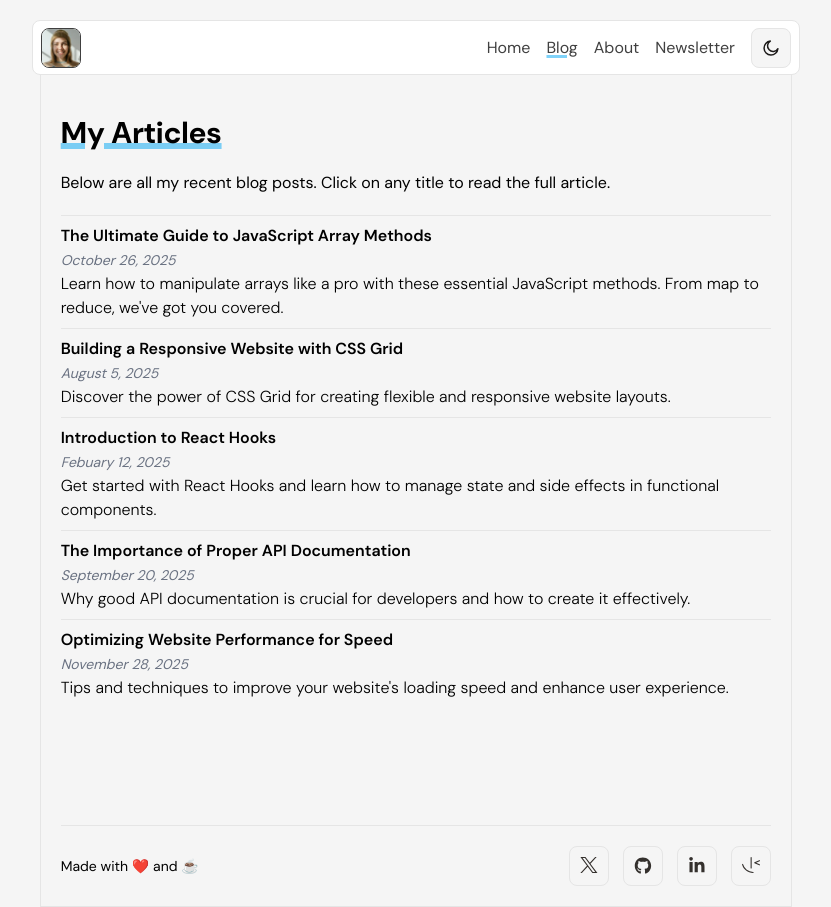
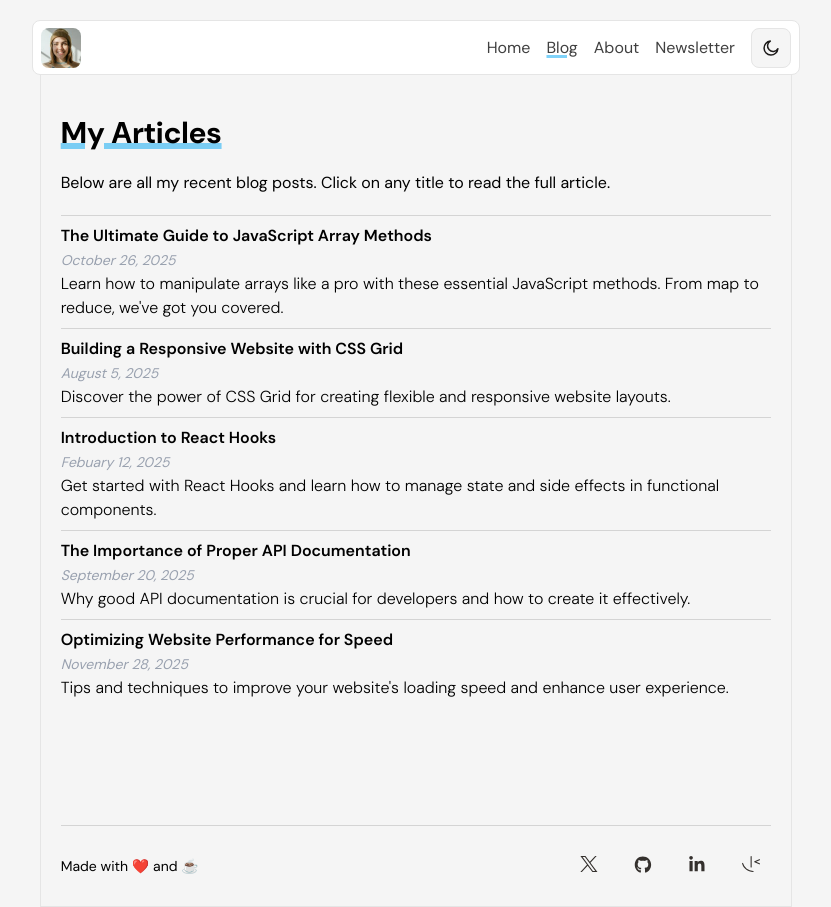
Before and after one commit to valts08/personal_blog, a React (Vite) app: page /blog in a window 1280 px wide. Shown: the whole page, without its empty margins (224-1055 px from the left). Built offline with nearby package versions, Linux system fonts and the light colour scheme.

Commit message:
moved content item dividers to a separate component, media links now render differently depending on placement within the page, now all pages have a dark mode variant

```diff
--- a/src/components/ArticleItem.tsx
+++ b/src/components/ArticleItem.tsx
@@ -1,7 +1,11 @@
 import { Link } from "react-router-dom";
 import ArticleItemType from "../types/ArticleItemType";
+import useThemeContext from "../hooks/useThemeContext";
+import Divider from "./Divider";
 
 const ArticleItem = ({ article, type }: {article: ArticleItemType, type?: string}) => {
+    const globalDarkTheme = useThemeContext()
+
     const months = new Map([
         [0,"January"],
         [1,"Febuary"],
@@ -27,14 +31,14 @@ const ArticleItem = ({ article, type }: {article: ArticleItemType, type?: string
 
     return (
         <>
-        {type === 'blog' && <div className='border-b border-neutral-200'></div>}
+            {type === 'blog' && <Divider />}
             <li className="py-2">
-            <h1 className="font-medium">
+                <h1 className={`${globalDarkTheme ? "text-white" : ""} font-medium`}>
                     <Link to="/" className="font-semibold hover:text-gray-700 hover:underline focus:p-[1px] focus:border-2 focus:rounded-md focus:border-sky-600">{article.title}</Link>
                 </h1>
-            <span className="text-gray-500 italic text-sm">{getFullDate(article.date)}</span>
+                <span className="text-gray-400 italic text-sm">{getFullDate(article.date)}</span>
                 {type === 'blog' && (
-                <span className="block font-light">{article.excerpt}</span>
+                    <span className={`${globalDarkTheme ? "text-gray-400" : ""} block font-light`}>{article.excerpt}</span>
                 )}
             </li>
         </>
--- /dev/null
+++ b/src/components/Divider.tsx
@@ -0,0 +1,9 @@
+import useThemeContext from "../hooks/useThemeContext"
+
+const Divider = () => {
+    const globalDarkTheme = useThemeContext()
+
+    return <div className={`${globalDarkTheme ? "border-neutral-700" : "border-neutral-300"} border-b`}></div>
+}
+
+export default Divider
--- a/src/components/Footer.tsx
+++ b/src/components/Footer.tsx
@@ -1,15 +1,18 @@
 import MediaLinks from "./MediaLinks";
+import useThemeContext from "../hooks/useThemeContext";
+import Divider from "./Divider";
 
 const Footer = () => {
+    const globalDarkTheme = useThemeContext()
 
     return (
         <>
-            <div className='border-b border-neutral-200'></div>
+            <Divider />
             <footer className='pt-5 mb-5'>
                 <div className='flex justify-between'>
-                    <span className='text-sm place-self-center'>Made with ❤️ and ☕</span>
+                    <span className={`${globalDarkTheme ? "text-white" : ""} text-sm place-self-center`}>Made with ❤️ and ☕</span>
                     <div className="flex gap-x-3.5 place-self-center">
-                        <MediaLinks />
+                        <MediaLinks placement="footer" />
                     </div>
                 </div>
             </footer>
--- a/src/components/LogoImg.tsx
+++ b/src/components/LogoImg.tsx
@@ -2,8 +2,11 @@ import githubLogo from '../../src/assets/images/logo-github.svg'
 import xLogo from '../../src/assets/images/logo-x.svg'
 import linkedinLogo from '../../src/assets/images/logo-linkedin.svg'
 import frontendmentorLogo from '../../src/assets/images/logo-frontend-mentor.svg'
+import useThemeContext from '../hooks/useThemeContext'
 
 const LogoImg = (props: any) => {
+
+    const globalDarkTheme = useThemeContext()
 
     let pageLink = '';
     let imgSrc = '';
@@ -32,7 +35,7 @@ const LogoImg = (props: any) => {
     // figure out how to get a border on focus on the socials link buttons
     return (
         <a href={pageLink}>
-            <div className="w-[40px] h-[40px] border-1 rounded-lg border-neutral-200 bg-neutral focus:outline-2 focus:outline-offset-4 focus:rounded-md focus:border-sky-600">
+            <div className={`${globalDarkTheme ? "brightness-0 invert" : ""} w-[40px] h-[40px] bg-neutral focus:outline-2 focus:outline-offset-4 focus:rounded-md focus:border-sky-600`}>
                 <img
                     className="my-[10px] mx-auto"
                     src={imgSrc}
--- a/src/components/MediaLinks.tsx
+++ b/src/components/MediaLinks.tsx
@@ -1,13 +1,23 @@
+import useThemeContext from "../hooks/useThemeContext"
 import LogoImg from "./LogoImg"
 
-const MediaLinks = () => {
+interface MediaLinkPlacement {
+    placement?: string
+}
+
+const MediaLinks = ({ placement }: MediaLinkPlacement) => {
+    const mediaLinksArray = ['x', 'github', 'linkedin', 'frontend-mentor']
+    const globalDarkTheme = useThemeContext()
 
     return (
         <>
-            <LogoImg type='x' />
-            <LogoImg type='github' />
-            <LogoImg type='linkedin' />
-            <LogoImg type='frontend-mentor' />
+            {mediaLinksArray && mediaLinksArray.map((mediaLink, index) => {
+                return (
+                    <div className={`${placement && placement === "footer" ? "" : "border-1 rounded-lg border-neutral-200"} ${globalDarkTheme ? "border-neutral-700" : ""} h-[40px]`}>
+                        <LogoImg key={index} type={mediaLink} /> {/* the width and height hack should be fixed, but for now ill leave it in */}
+                    </div>
+                )
+            })}
         </>
     )
 }
--- a/src/components/Navbar.tsx
+++ b/src/components/Navbar.tsx
@@ -12,13 +12,13 @@ const Navbar = ({ toggleFunc }: VoidFunction) => {
 
     const globalDarkTheme = useThemeContext() // fix this later, don't leave any type
 
-    const activeLinkStyles = "underline decoration-3 decoration-sky-500/50"
+    const activeLinkStyles = `${globalDarkTheme ? "text-white" : ""} underline decoration-3 decoration-sky-500/50`
     const hoverLinkStyles = "hover:underline hover:decoration-3 hover:decoration-sky-500/50"
 
     return (
         <div className={`${globalDarkTheme ? "text-neutral-400 bg-neutral-800 border-neutral-700" : "text-neutral-700 bg-white border-neutral-200"}  px-2 flex justify-between border rounded-lg min-h-[55px] items-center`}>
             <Link to="/personal_blog" className="w-[40px] h-[40px]"> {/* REDIRECT TO USER PROFILE */}
-                <img className="mx-auto border-1 rounded-lg" src={AvatarImg} alt="profile-image" />
+                <img className="mx-auto rounded-lg" src={AvatarImg} alt="profile-image" />
             </Link>
             <div className="flex gap-x-4 items-center">
                 <NavLink to="/personal_blog" className={({ isActive }) => {
--- a/src/components/PageHeading.tsx
+++ b/src/components/PageHeading.tsx
@@ -1,7 +1,11 @@
+import useThemeContext from "../hooks/useThemeContext"
+
 const PageHeading = ({ children }: any) => {
 
+    const globalDarkTheme = useThemeContext()
+
     return (
-        <h1 className="text-3xl font-bold pb-5 underline decoration-sky-500/50 decoration-6 underline-offset-0">
+        <h1 className={`${globalDarkTheme ? "text-white" : ""} text-3xl font-bold pb-5 underline decoration-sky-500/50 decoration-6 underline-offset-0`}>
             {children}
         </h1>
     )
--- a/src/pages/about/About.tsx
+++ b/src/pages/about/About.tsx
@@ -2,14 +2,16 @@ import WorkspaceImgLarge from "../../assets/images/image-workspace-large.jpg"
 import WorkspaceImgSmall from "../../assets/images/image-workspace-small.jpg"
 import MediaLinks from "../../components/MediaLinks";
 import PageHeading from "../../components/PageHeading";
+import useThemeContext from "../../hooks/useThemeContext";
 
 const About = () => {
+    const globalDarkTheme = useThemeContext()
 
     return (
         <section className="min-h-[750px] pt-10 pb-3">
             <PageHeading>About</PageHeading>
             <article>
-                <div className="py-5 text-justify">
+                <div className={`${globalDarkTheme ? "text-white" : ""} py-5 text-justify`}>
                     <p>
                         Hi, I’m Paulina! Ever since I can remember,
                         I’ve had a passion for creativity and problem-solving.
@@ -28,6 +30,7 @@ const About = () => {
                         The combination of mental focus and physical endurance is a perfect parallel to tackling tough coding challenges!
                     </p>
                 </div>
+                <article  className={`${globalDarkTheme ? "text-white" : ""}`}>
                     <h4>Some of my favorite books:</h4>
                     <ul className="py-5 marker:text-gray-950">
                         <li>
@@ -46,16 +49,17 @@ const About = () => {
                     <span>
                         I absolutely love my workspace as a place that inspires me to do my best work, so I thought I’d share it with you:
                     </span>
+                </article>
                 <div className="my-6">
                     <img className="rounded-xl" src={window.innerWidth > 500 ? WorkspaceImgLarge : WorkspaceImgSmall} alt="workspace-image" />
                 </div>
-                <p>
+                <p  className={`${globalDarkTheme ? "text-white" : ""}`}>
                     I hope this blog not only documents my growth but also helps others see that coding can be for everyone.
                     Thanks for joining me on this journey!
                 </p>
             </article>
             <article className="pb-9">
-                <h2 className="text-2xl font-semibold py-4">Follow me</h2>
+                <h2 className={`${globalDarkTheme ? "text-white" : ""} text-2xl font-semibold py-4`}>Follow me</h2>
                 <div className="flex gap-x-3 place-self-start">
                     <MediaLinks />
                 </div>
--- a/src/pages/blog/Blog.tsx
+++ b/src/pages/blog/Blog.tsx
@@ -1,14 +1,16 @@
 import { mockArticles } from '../../utils/mockArticles';
 import ArticleList from "../../components/ArticleList";
 import PageHeading from '../../components/PageHeading';
+import useThemeContext from '../../hooks/useThemeContext';
 
 const Blog = () => {
+    const globalDarkTheme = useThemeContext()
 
     return (
         <section className='min-h-[750px]'>
             <article className="pt-10 pb-3">
                 <PageHeading>My Articles</PageHeading>
-                <p>Below are all my recent blog posts. Click on any title to read the full article.</p>
+                <p className={`${globalDarkTheme ? "text-white" : ""}`}>Below are all my recent blog posts. Click on any title to read the full article.</p>
             </article>
             <ArticleList articles={mockArticles}/>
         </section>
--- a/src/pages/newsletter/Newsletter.tsx
+++ b/src/pages/newsletter/Newsletter.tsx
@@ -1,21 +1,25 @@
 import { useState } from "react";
+import useThemeContext from "../../hooks/useThemeContext";
 
 const Newsletter = () => {
+    const globalDarkTheme = useThemeContext()
     const [email, setEmail] = useState("")
 
     return (
         <section className="min-h-[750px] pt-10 pb-3">
+            <article className={`${globalDarkTheme ? "text-white" : ""}`}>
                 <h1 className="text-3xl font-bold pb-5">Newsletter</h1>
                 <p className="leading-6 text-justify">
                     Want to stay updated on my latest articles, coding tutorials, and personal adventures?
                     Sign up for my newsletter! It’s a simple way to keep track of new posts and occasional coding tips I discover.
                     Just drop your email in the sign-up box, and I’ll send you updates whenever there’s something new to share.
                 </p>
+            </article>
             <article>
-                <span className="text-lg font-semibold block text-justify w-98/100 py-5">I’d love to have you along for the ride and also hear about your own journey!</span>
+                <span className={`${globalDarkTheme ? "text-white" : ""} text-lg font-semibold block text-justify w-98/100 py-5`}>I’d love to have you along for the ride and also hear about your own journey!</span>
                 <div className="flex flex-col">
-                    <span className="">Email Address</span>
-                    <input className="border border-gray-300 bg-white rounded-lg mt-1 mb-3 py-2 pl-2 w-auto" type="text" value={email} placeholder="email@example.com"
+                    <span className={`${globalDarkTheme ? "text-white" : ""}`}>Email Address</span>
+                    <input className={`${globalDarkTheme ? "bg-neutral-800 border-neutral-600 text-neutral-300" : "border-gray-300 bg-white"}  border rounded-lg mt-1 mb-3 py-2 pl-2 w-auto`} type="text" value={email} placeholder="email@example.com"
                         onChange={(e) => setEmail(e.target.value)}/>
                     <button type="submit" className="max-w-[150px] rounded-lg font-medium bg-blue-300 py-3 px-5 hover:cursor-pointer">Stay updated</button>
                     <span className="mt-1 text-gray-500">Unsubscribe anytime. No spam, I promise 🙂</span>
```
Also changed, not shown: src/pages/home/Home.tsx (+7 -5 lines). Lines whose indentation alone changed are shown as unchanged.
